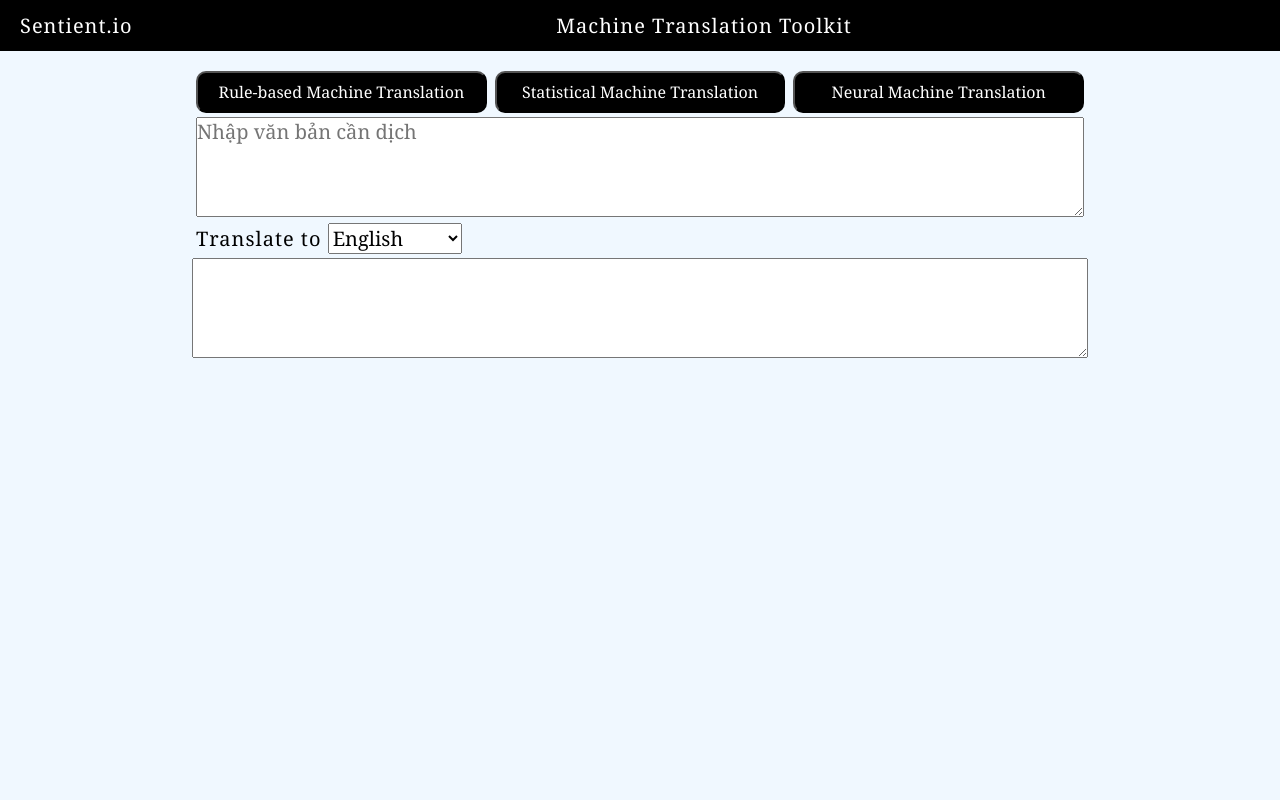
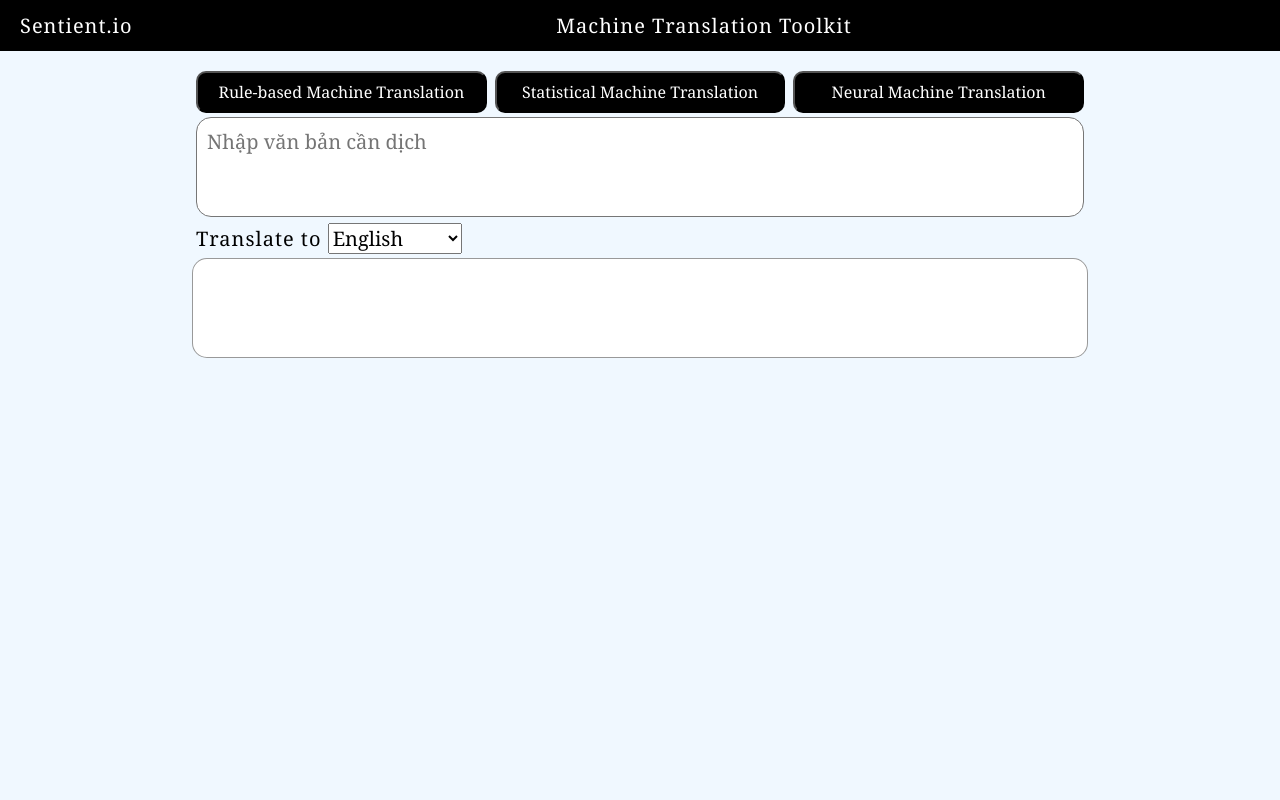
Before and after one commit to quanvparadium/Machine-Translation-System, a Python web app: template templates/home.html in a window 1280 px wide. Run offline with Jinja, Linux system fonts and the light colour scheme; the template is opened without the code that fills it, so the values that code supplies are empty.

Commit message:
complete UI

```diff
--- a/templates/assets/css/style.css
+++ b/templates/assets/css/style.css
@@ -87,13 +87,21 @@
 .input__text textarea {
     width: 100%;
     min-height: 100px;
+    resize: none;
+    border-radius: 15px;
+    padding: 0.5rem;
 }
 
 
+.output__text output {
+    display: block;
+    background-color: #FFFFFF;
+    color:#000;
 
-
-
-.output__text textarea {
     width: 100%;
     min-height: 100px;
+    padding: 0.5rem;
+    border: 1px rgba(0, 0, 0, .4) solid;
+    border-radius: 15px;
+    box-sizing: border-box;
 }
--- a/templates/assets/js/main.js
+++ b/templates/assets/js/main.js
@@ -0,0 +1,9 @@
+const inputText = document.getElementById("source_text");
+console.log(3)
+console.log(inputText)
+// console.log(inputText.value)
+inputText.addEventListener("input", function() {
+    const inputVal = inputText.value;
+    const outputElement = document.getElementById("target-text");
+    outputElement.textContent = inputVal;
+})
--- a/templates/home.html
+++ b/templates/home.html
@@ -5,7 +5,8 @@
     <meta name="viewport" content="width=device-width, initial-scale=1.0">
     <link rel="stylesheet" href="assets/css/style.css">
     <title> Document </title>
-    <script src="assets/js/main.js"></script>
+    <!-- <script src="assets/js/main.js"></script> -->
+    <!-- <script src="https://ajax.googleapis.com/ajax/libs/jquery/3.7.1/jquery.min.js"></script> -->
 </head>
 <body>
     <div class="main">
@@ -22,7 +23,7 @@
             </div>
 
             <div class="input__text">
-                <textarea id="source-text" placeholder="Nhập văn bản cần dịch"></textarea>
+                <textarea id="source_text" name="textarea" placeholder="Nhập văn bản cần dịch"></textarea>
                 <div>
                     <span>Translate to </span>
                     <select id="source-language">
@@ -34,7 +35,8 @@
             </div>
 
             <div class="output__text">
-                <textarea id="target-text"></textarea>
+                <!-- <textarea id="target-text"></textarea> -->
+                <output id="target-text"></output>
             </div>
         </div>
 
@@ -42,5 +44,6 @@
 
         </div>
     </div>
+    <script src="assets/js/main.js"></script>
 </body>
 </html>
```
